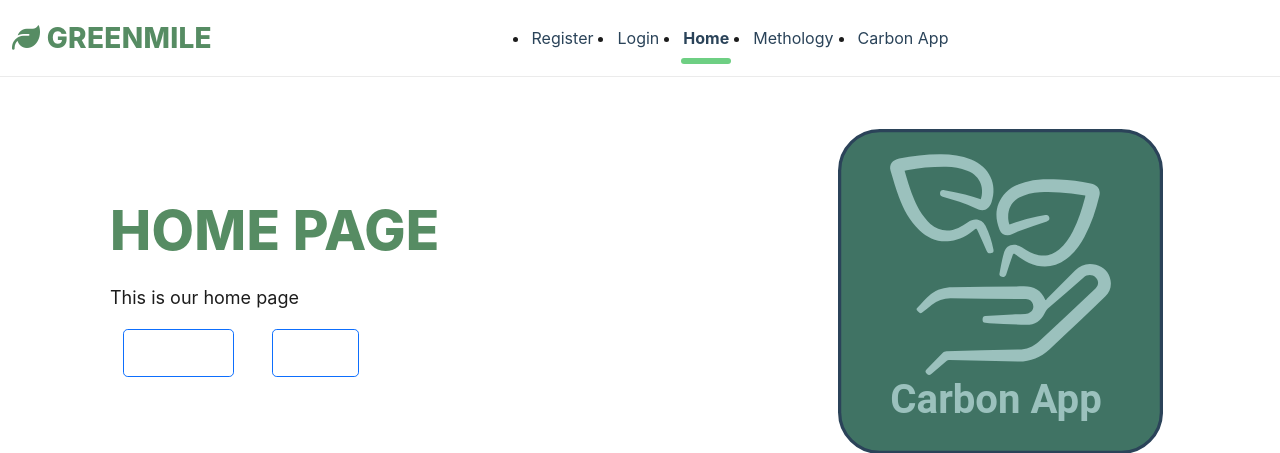
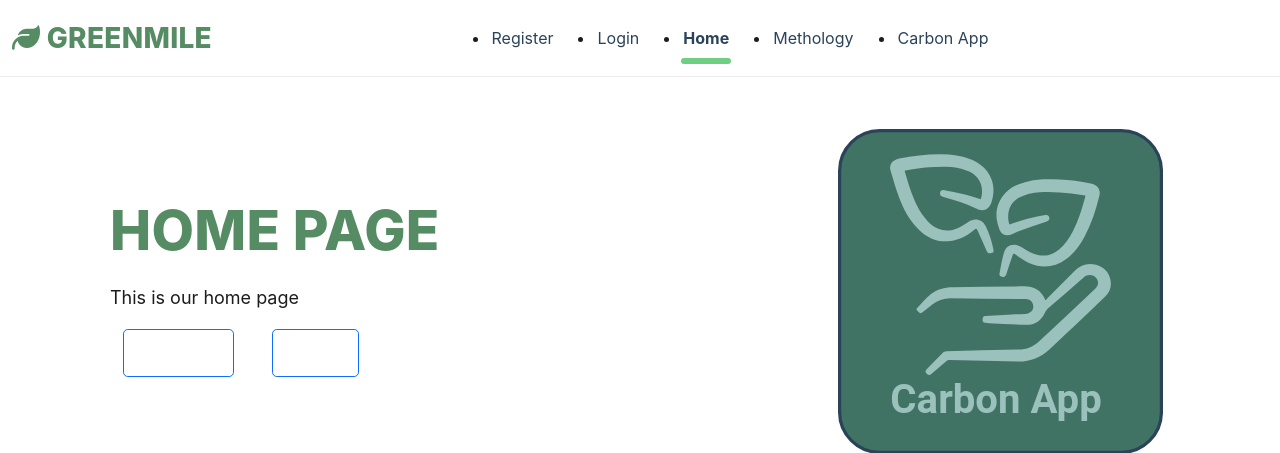
Before and after one commit to henrikkehopland/Gruppe4_SDG335, a Flask app: page / in a window 1280 px wide. Shown: the top 453 px of the page. Run offline with Flask 2, Linux system fonts and the light colour scheme; some libraries are stand-ins or nearby versions.

Commit message:
Update layout.css

```diff
--- a/capp/static/layout.css
+++ b/capp/static/layout.css
@@ -39,7 +39,7 @@
 .carbon_app_navbar nav{ width: 100%; }
 .carbon_app_navbar ul{
   display: flex;
-  gap: 20px;
+  gap: 40px;
   justify-content: center;     /* sentrer menyen */
   align-items: center;
   margin: 0;
```
